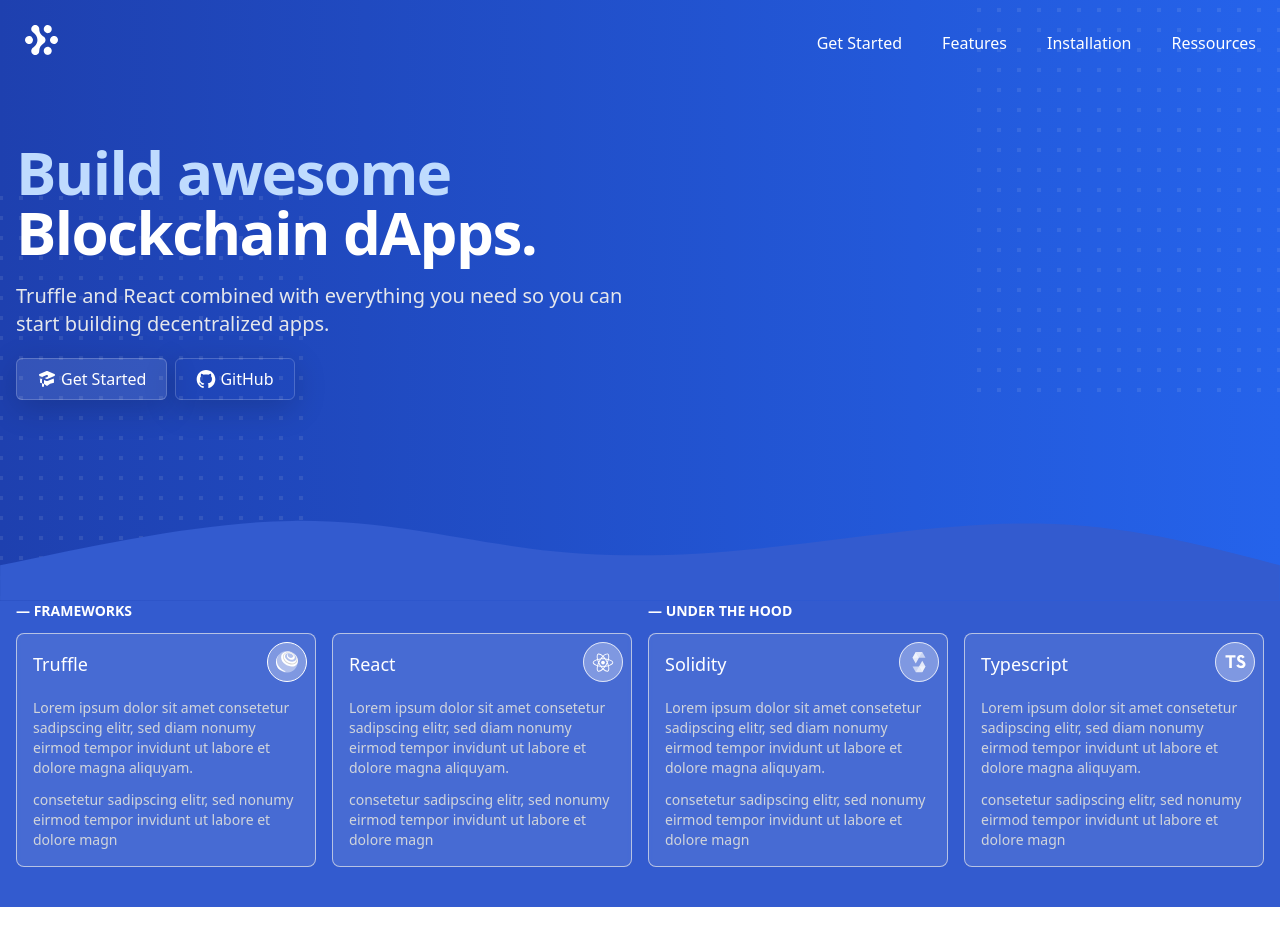
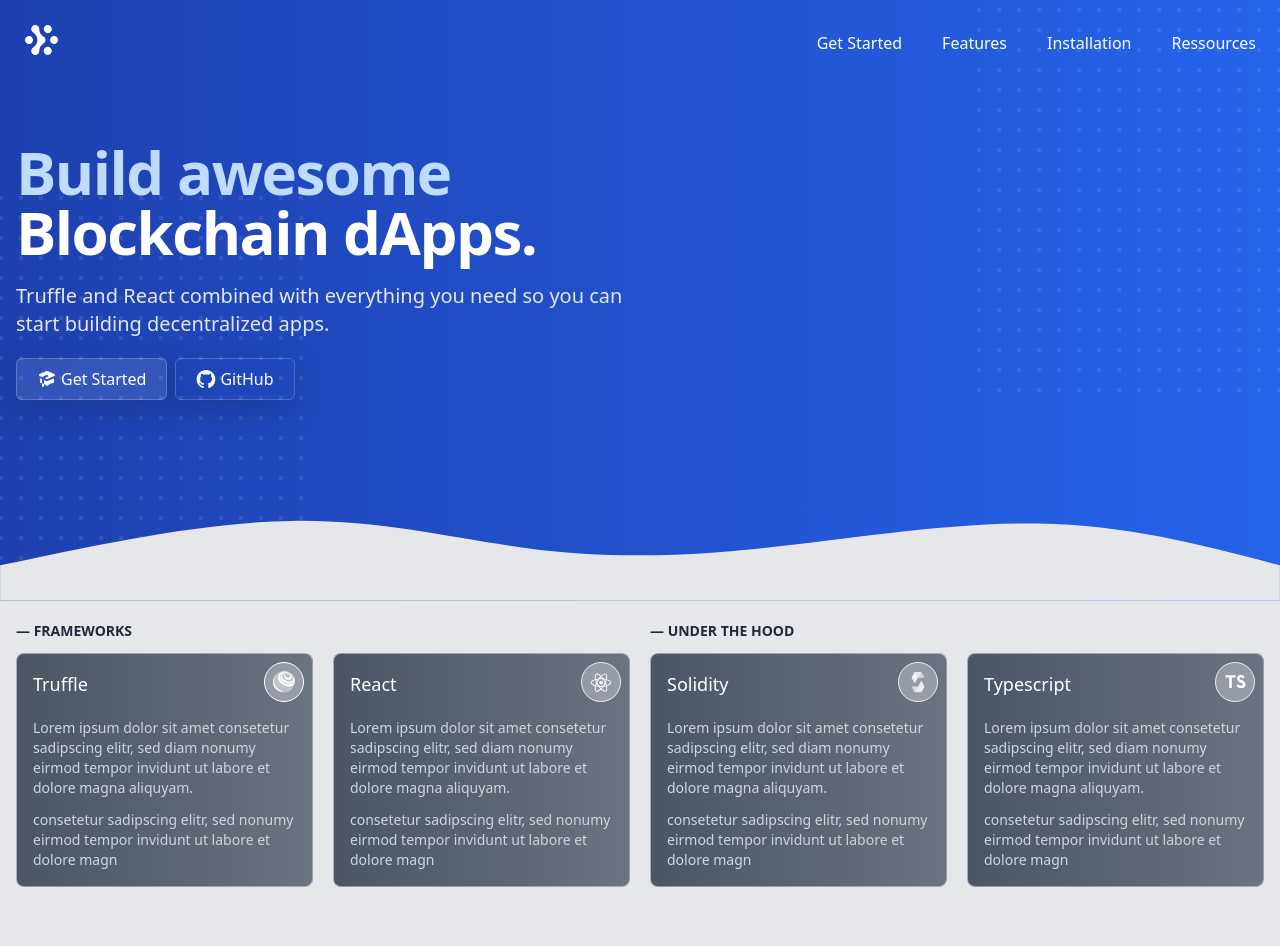
Before and after one commit to ingokpp/nextjs-dapp-landingpage, a Next.js app: page / in a window 1280 px wide. Shown: the top 946 px of the page. Before the commit the page ends 907 px from the top, so only its background shows below. Built offline with nearby package versions, Linux system fonts and the light colour scheme; a web font is replaced by a local one.

Commit message:
feat: add new color variant of about section

```diff
--- a/src/components/About.tsx
+++ b/src/components/About.tsx
@@ -1,13 +1,13 @@
 const AboutSection = () => {
     return (
-        <section className="bg-contrast pb-10">
-            <div className="sm:grid sm:grid-cols-2 sm:gap-4 relative max-w-7xl mx-auto px-4">
+        <section className="bg-gray-200 pb-20 sm:pt-5">
+            <div className="sm:grid sm:grid-cols-2 sm:gap-5 relative max-w-7xl mx-auto px-4">
                 <div>
-                    <span className="font-bold text-white text-sm block mb-3 pt-4 sm:pt-0">
+                    <span className="font-bold text-gray-800 text-sm block mb-3 pt-4 sm:pt-0">
                         &mdash; FRAMEWORKS
                     </span>
-                    <div className="sm:flex sm:space-x-4 space-y-4 sm:space-y-0">
-                        <div className="relative glass flex-1 rounded-lg border border-opacity-70 px-4 py-4 text-white">
+                    <div className="sm:flex sm:space-x-5 space-y-4 sm:space-y-0">
+                        <div className="relative bg-gradient-to-r from-gray-600 to-gray-500 flex-1 rounded-lg border border-opacity-50 px-4 py-4 text-white">
                             <span className="font-medium text-lg">Truffle</span>
                             <p className="mt-5 text-sm text-gray-300">
                                 Lorem ipsum dolor sit amet consetetur sadipscing
@@ -20,7 +20,7 @@
                             </p>
                             <TruffleLogo />
                         </div>
-                        <div className="relative glass flex-1 rounded-lg border border-opacity-70 px-4 py-4 text-white">
+                        <div className="relative bg-gradient-to-r from-gray-600 to-gray-500 flex-1 rounded-lg border border-opacity-50 px-4 py-4 text-white">
                             <span className="font-medium text-lg">React</span>
                             <p className="mt-5 text-sm text-gray-300">
                                 Lorem ipsum dolor sit amet consetetur sadipscing
@@ -37,11 +37,11 @@
                 </div>
 
                 <div>
-                    <span className="font-bold text-white text-sm block mb-3 mt-4 sm:mt-0">
+                    <span className="font-bold text-gray-800 text-sm block mb-3 mt-4 sm:mt-0">
                         &mdash; UNDER THE HOOD
                     </span>
-                    <div className="sm:flex sm:space-x-4 space-y-4 sm:space-y-0">
-                        <div className="relative glass flex-1 rounded-lg border border-opacity-70 px-4 py-4 text-white">
+                    <div className="sm:flex sm:space-x-5 space-y-4 sm:space-y-0">
+                        <div className="relative bg-gradient-to-r from-gray-600 to-gray-500 flex-1 rounded-lg border border-opacity-50 px-4 py-4 text-white">
                             <span className="font-medium text-lg">
                                 Solidity
                             </span>
@@ -56,7 +56,7 @@
                             </p>
                             <SolidityLogo />
                         </div>
-                        <div className="relative glass flex-1 rounded-lg border border-opacity-70 px-4 py-4 text-white">
+                        <div className="relative bg-gradient-to-r from-gray-600 to-gray-500 flex-1 rounded-lg border border-opacity-50 px-4 py-4 text-white">
                             <span className="font-medium text-lg">
                                 Typescript
                             </span>
--- a/src/components/Header.tsx
+++ b/src/components/Header.tsx
@@ -225,7 +225,7 @@
 };
 const HeaderWave = () => (
     <svg
-        className="text-contrast"
+        className="text-gray-200"
         viewBox="0 0 1440 91"
         fill="none"
         xmlns="http://www.w3.org/2000/svg"
--- a/tailwind.config.js
+++ b/tailwind.config.js
@@ -15,6 +15,7 @@
             },
             colors: {
                 contrast: "#335BCF",
+                gray: colors.blueGray,
             },
         },
     },
```
